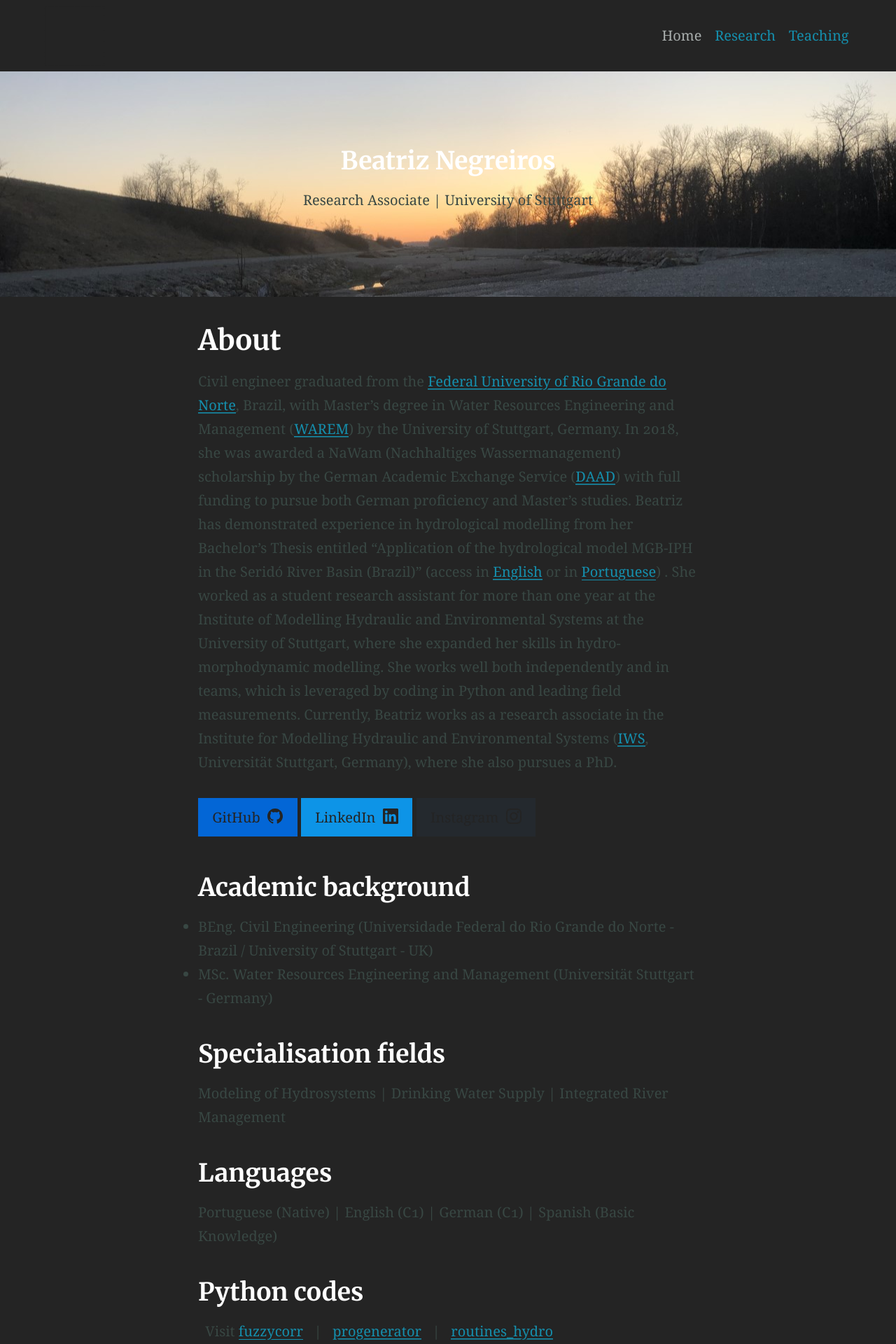
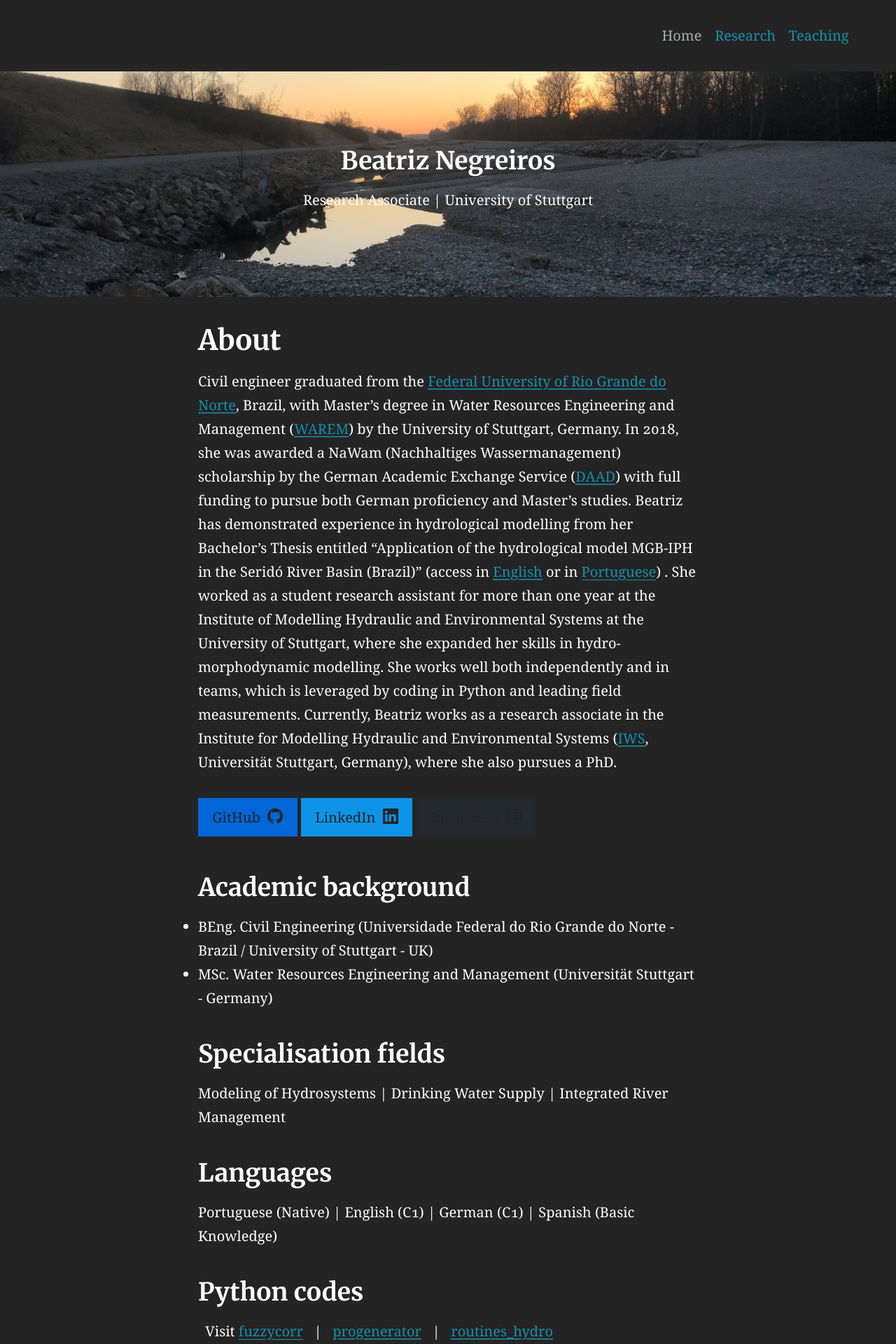
Before and after one commit to beatriznegreiros/beatriznegreiros_old2, a Jekyll site: the page built from index.md, in a window 1280 px wide. Shown: the top 1920 px of the page at 70% size. Built offline with Jekyll 4.4.1, drawn with Linux system fonts in a browser that asks for light colours.

Commit message:
font to white and image change

```diff
--- a/_sass/_settings.scss
+++ b/_sass/_settings.scss
@@ -6,7 +6,7 @@ $accentColour: #158fad !default;
 
 // Text colours
 $headingColour: #ffffff !default;
-$bodyColour: #384743 !default;
+$bodyColour: #ffffff !default;
 $linkColour: #158fad !default;
 $hoverColour: #008000 !default;
 $focusColour: #fa407a !default;
--- a/index.md
+++ b/index.md
@@ -3,7 +3,7 @@ title: About
 feature_text: |
   ## Beatriz Negreiros
   Research Associate | University of Stuttgart
-feature_image: "/uploads/Ering-cut.jpg"
+feature_image: "/uploads/Ering.jpg"
 excerpt: "Alembic is a starting point for [Jekyll](https://jekyllrb.com/) projects. Rather than starting from scratch, this boilerplate is designed to get the ball rolling immediately. Install it, configure it, tweak it, push it."
 youtubeId: 70wzyP3tzOA
 ---
```
